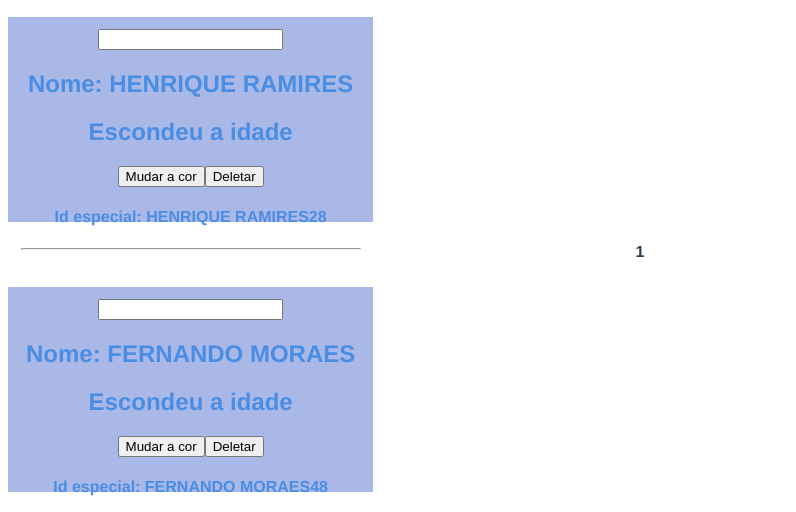
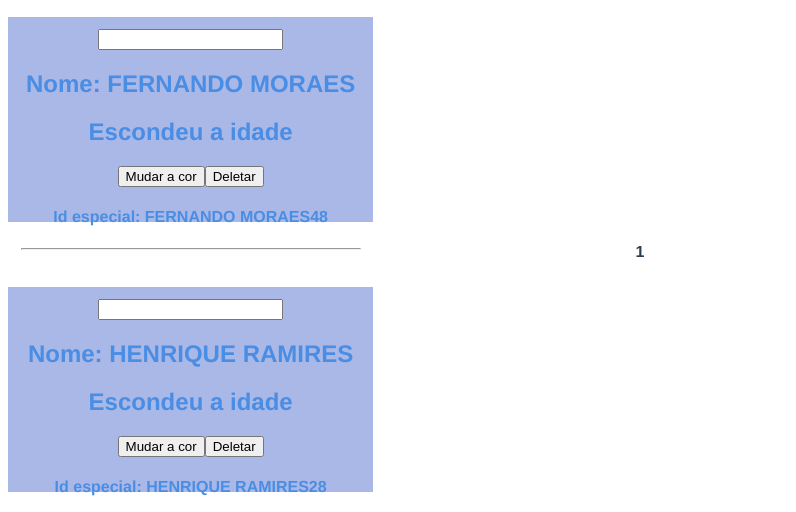
Before and after one commit to all-projects-vue-js/first-project, a Vue app: page / in a window 1280 px wide. Shown: the part 288-800 px from the top of the page, without its empty margins (0-796 px from the left). Built offline with nearby package versions, Linux system fonts and the light colour scheme.

Commit message:
Como instalar bibliotecas externas no Vue.js.

```diff
--- a/src/App.vue
+++ b/src/App.vue
@@ -6,7 +6,7 @@
     <input type="text" placeholder="Idade" v-model="idadeField" /> <br />
     <button @click="cadastrarFuncionarios()">Cadastrar</button>
     <h1>Guia Clientes</h1>
-    <div v-for="(cliente, index) in clientes" :key="cliente.id">
+    <div v-for="(cliente, index) in orderClientes" :key="cliente.id">
       <h4>{{ index }}</h4>
       <Cliente :cliente="cliente" @meDelete="deletarUsuario($event)" />
     </div>
@@ -14,6 +14,7 @@
 </template>
 
 <script>
+import _ from "lodash";
 import Cliente from "./components/Cliente";
 export default {
   name: "App",
@@ -74,6 +75,11 @@
       this.clientes = novoArray;
     },
   },
+  computed: {
+    orderClientes: function () {
+      return _.orderBy(this.clientes, ["nome"], ["asc"]);
+    },
+  },
 };
 </script>
 
```
Also changed, not shown: 1 other file (tests, documents, lock files or other folders).
